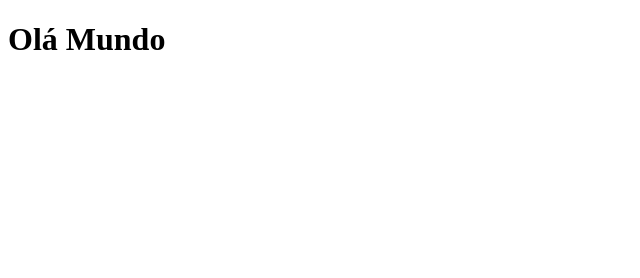
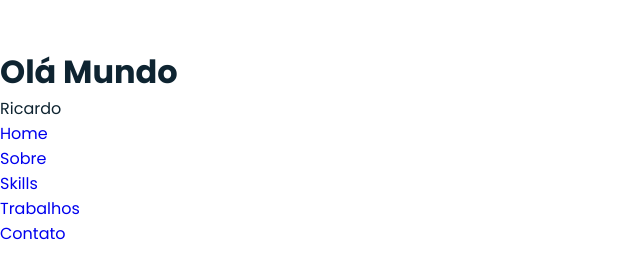
Before and after one commit to Roliveira96/portfolio1, a plain HTML site: page index.html in a window 1280 px wide. Shown: the whole page, without its empty margins (0-640 px from the left). Drawn offline with nearby package versions, Linux system fonts and the light colour scheme.

Commit message:
Creating Navbar menu structure and base css styling.

```diff
--- /dev/null
+++ b/assets/css/styles.css
@@ -0,0 +1,92 @@
+@import url("https://fonts.googleapis.com/css2?family=Poppins:wght@400;600;700&display=swap");
+
+/*Váriaveis css*/
+:root {
+  --header-heigth: 3rem;
+  --font-semi: 600;
+}
+/*cores*/
+
+:root {
+  --first-color: #4070f4;
+  --second-color: #0e2431;
+}
+
+/*fonts*/
+
+:root {
+  --body-font: "Poppins", sans-serif;
+  --big-font: 2rem;
+  --h2-font-size: 1.25rem;
+  --normal-font-size: 0.93rem;
+}
+
+@media screen and (min-width: 768px) {
+  :root {
+    --big-font: 3.5rem;
+    --h2-font-size: 2rem;
+    --normal-font-size: 1rem;
+  }
+}
+
+/*Margens*/
+
+:root {
+  --mb-1: 0.5rem;
+  --mb-2: 1rem;
+  --mb-3: 1.5rem;
+  --mb-4: 2rem;
+  --mb-5: 2.5rem;
+  --mb-6: 3rem;
+}
+
+/*Z-index*/
+
+:root {
+  --z-back: -10;
+  --z-normal: 1;
+  --z-tooltip: 10;
+  --z-fixed: 100;
+}
+
+/*Base*/
+
+*,
+::before,
+::after {
+  box-sizing: border-box;
+}
+html {
+  scroll-behavior: smooth;
+}
+
+body {
+  margin: var(--header-heigth) 0 0 0;
+  font-family: var(--body-font);
+  font-size: var(--normal-font-size);
+  color: var(--second-color);
+}
+
+h1,
+h2,
+p {
+  margin: 0;
+}
+
+ul {
+  margin: 0;
+  padding: 0;
+  list-style: none;
+}
+
+a {
+  text-decoration: none;
+}
+
+img {
+  max-width: 100%;
+  height: auto;
+  display: block;
+}
+
+.section-title
--- a/index.html
+++ b/index.html
@@ -4,9 +4,42 @@
     <meta charset="UTF-8" />
     <meta http-equiv="X-UA-Compatible" content="IE=edge" />
     <meta name="viewport" content="width=device-width, initial-scale=1.0" />
+    <link rel="stylesheet" href="assets/css/styles.css" />
+    <link
+      href="https://unpkg.com/boxicons@2.1.2/css/boxicons.min.css"
+      rel="stylesheet"
+    />
+
     <title>Portifolio completo!</title>
   </head>
   <body>
     <h1>Olá Mundo</h1>
+    <header class="1-header">
+      <nav class="nav bd-grid">
+        <div class="nav__logo">Ricardo</div>
+        <div>
+          <div class="nav__menu" id="nav-menu">
+            <ul class="nav__list">
+              <li class="nav__item"><a href="#" class="nav__link">Home</a></li>
+              <li class="nav__item"><a href="#" class="nav__link">Sobre</a></li>
+              <li class="nav__item">
+                <a href="#" class="nav__link">Skills</a>
+              </li>
+              <li class="nav__item">
+                <a href="#" class="nav__link">Trabalhos</a>
+              </li>
+              <li class="nav__item">
+                <a href="#" class="nav__link">Contato</a>
+              </li>
+            </ul>
+          </div>
+        </div>
+
+        <div class="nav__toggle" id="nav__toggle"></div>
+      </nav>
+    </header>
+
+    <script src="assets/js/main.js"></script>
+    <script src="https://unpkg.com/scrollreveal"></script>
   </body>
 </html>
```
